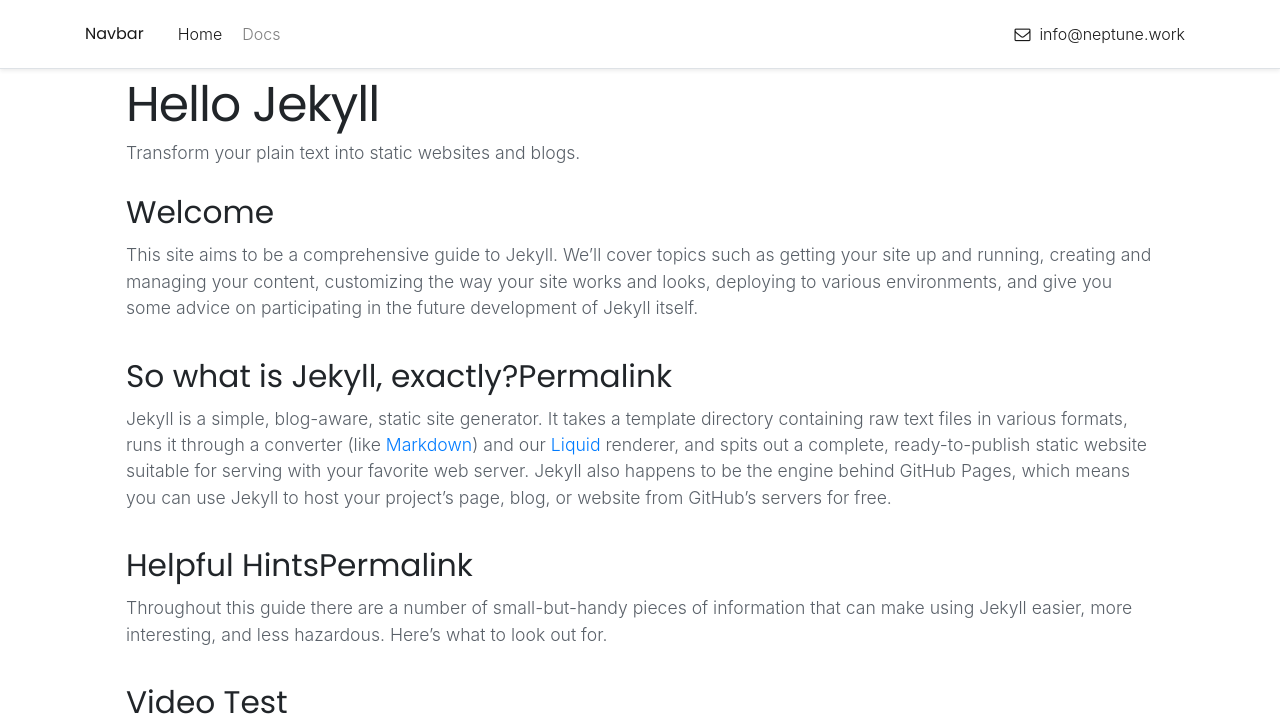
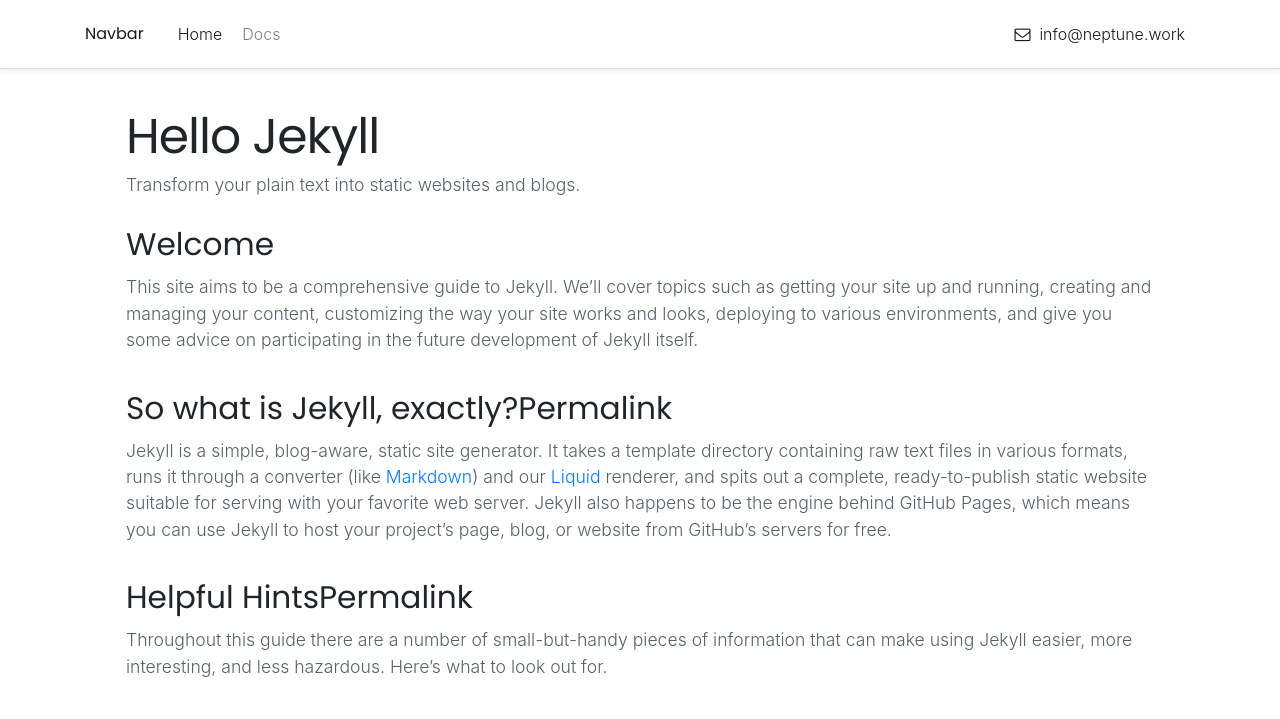
Before and after one commit to KevBuild4UR/_backup, a Jekyll site: the page built from _posts/2020-08-19-hello-jekyll.md, in a window 1280 px wide and 1304 px high. Shown: the top 719 px of the window. Built offline with Jekyll 4.4.1, drawn with Linux system fonts in a browser that asks for light colours; nearby versions of some CDN libraries.

Commit message:
Update post.html

```diff
--- a/_layouts/post.html
+++ b/_layouts/post.html
@@ -1,6 +1,18 @@
 {% include header.html %}
 {% include blog-header.html %}
+{% if page.cover %}
 <section id="blog-content" class="blog-content">
+  <div class="container" style="padding-top: 5rem;">
+    <div class="row">
+      <div class="col-md-12 col-md-offset-1 text-center">
+        <h1 style="margin: 20px 0 10px; color: #fff; line-height: 1.4; font-size: 42px;">{{ page.blog-title }}</h1>
+      </div>
+    </div>
+  </div>
+  <div class="blog-header-filter blog-header-filter-gradient" style="background: url('{{ page.cover | relative_url }}') center no-repeat; background-size: cover;"></div>
+</section>
+{% endif %}
+<section id="blog-content" class="blog-content" style="padding-top: 7rem">
 <div class="container">
   <div class="col-md-12">
     <h1>{{ page.title }}</h1>
```
